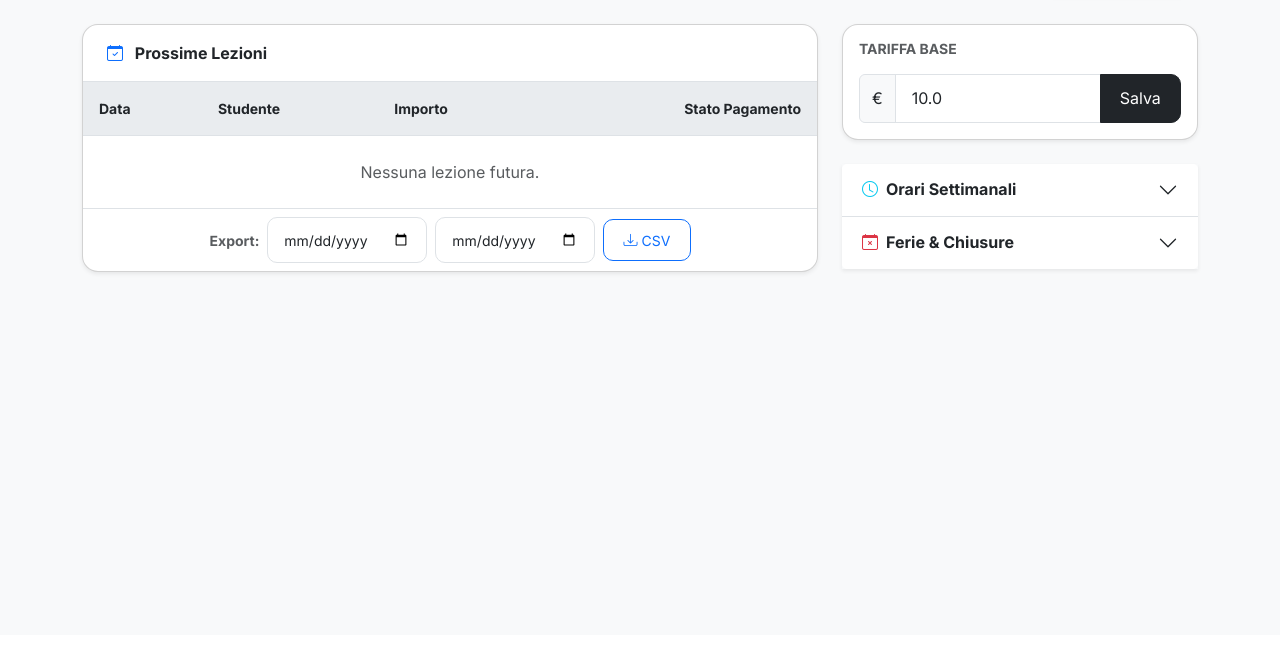
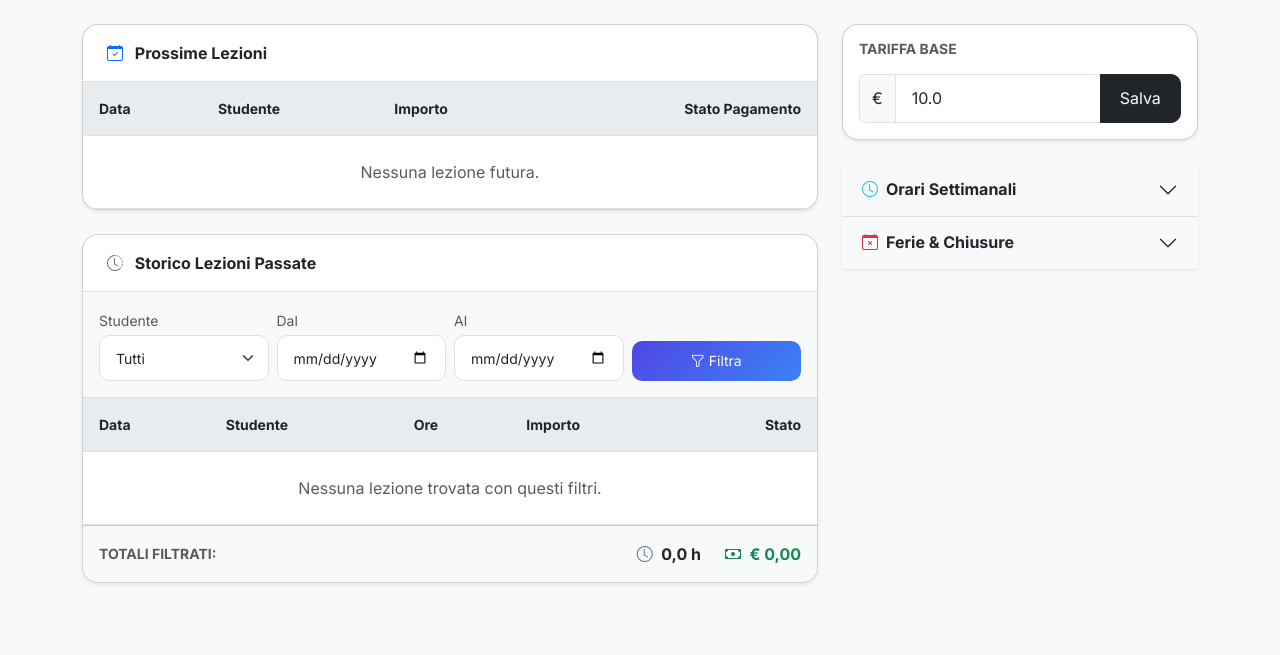
Before and after one commit to frago0312/fg-ripetizioni, a Django app: page /dashboard-docente/ in a window 1280 px wide. Shown: the part 165-820 px from the top of the page. Before the commit the page ends 440 px from the top, so only its background shows below. Run offline with Django 5.2, Linux system fonts and the light colour scheme; the visitor is signed in with stand-in values (Sample User, id 1); data comes from the database, SQL or seed files in the repository; data that the repository does not hold is empty.

Commit message:
aggiunto filtro per date e studente

```diff
--- a/core/views.py
+++ b/core/views.py
@@ -1,6 +1,6 @@
 from django.shortcuts import render, redirect, get_object_or_404
 from django.contrib.auth.decorators import login_required
-from django.db.models import Sum, Count
+from django.db.models import Sum
 from django.contrib import messages
 from django.conf import settings
 from django.http import HttpResponse
@@ -151,11 +151,10 @@ def profilo_view(request):
 
 
 @staff_member_required
-@staff_member_required
 def dashboard_docente(request):
     config_obj = Impostazioni.objects.first()
 
-    # --- (FORMS HANDLING: Tariffa, Ferie, Disponibilita - Keep existing code) ---
+    # --- GESTIONE FORMS ---
     if request.method == 'POST' and 'btn_tariffa' in request.POST:
         form_tariffa = ImpostazioniForm(request.POST, instance=config_obj)
         if form_tariffa.is_valid():
@@ -190,7 +189,7 @@ def dashboard_docente(request):
     else:
         form_disp = DisponibilitaForm()
 
-    # --- DATA LOADING ---
+    # --- CARICAMENTO DATI BASE ---
     oggi = timezone.now()
 
     richieste = Lezione.objects.filter(stato='RICHIESTA') \
@@ -211,26 +210,15 @@ def dashboard_docente(request):
     chiusure_future = GiornoChiusura.objects.filter(data_fine__gte=oggi.date()).order_by('data_inizio')
     disponibilita_list = Disponibilita.objects.all().order_by('giorno')
 
-    # --- FIXED GROUPING LOGIC ---
-    # The .order_by() is crucial here to remove the default model ordering (by date)
-    # causing the duplicates.
+    # --- PAGAMENTI IN SOSPESO RAGGRUPPATI ---
     studenti_debitori_ids = Lezione.objects.filter(
         stato='CONFERMATA', pagata=False
     ).order_by().values_list('studente', flat=True).distinct()
 
     lista_pagamenti = []
-
     for s_id in studenti_debitori_ids:
         studente = User.objects.get(id=s_id)
-
-        # Get specific unpaid lessons for this student
-        lezioni_da_pagare = Lezione.objects.filter(
-            studente=studente,
-            stato='CONFERMATA',
-            pagata=False
-        )
-
-        # Calculate totals
+        lezioni_da_pagare = Lezione.objects.filter(studente=studente, stato='CONFERMATA', pagata=False)
         totale_s = lezioni_da_pagare.aggregate(Sum('prezzo'))['prezzo__sum'] or 0
         conta_s = lezioni_da_pagare.count()
 
@@ -239,6 +227,34 @@ def dashboard_docente(request):
             'numero_lezioni': conta_s,
             'totale': totale_s
         })
+
+    # --- STORICO LEZIONI PASSATE E FILTRI ---
+    # Recupero i parametri dall'URL (se ci sono)
+    filtro_studente = request.GET.get('studente')
+    filtro_dal = request.GET.get('dal')
+    filtro_al = request.GET.get('al')
+
+    # Prendo tutte le lezioni passate confermate
+    passate = Lezione.objects.filter(stato='CONFERMATA', data_inizio__lt=oggi).select_related('studente').order_by(
+        '-data_inizio')
+
+    # Applico i filtri se l'utente li ha selezionati
+    if filtro_studente:
+        passate = passate.filter(studente_id=filtro_studente)
+    if filtro_dal:
+        passate = passate.filter(data_inizio__date__gte=filtro_dal)
+    if filtro_al:
+        passate = passate.filter(data_inizio__date__lte=filtro_al)
+
+    # Calcolo i totali della query filtrata
+    totale_ore_passate = passate.aggregate(Sum('durata_ore'))['durata_ore__sum'] or 0
+    totale_importo_passate = passate.aggregate(Sum('prezzo'))['prezzo__sum'] or 0
+
+    # Lista studenti per il menu a tendina (solo chi ha almeno una lezione passata)
+    studenti_con_lezioni = User.objects.filter(
+        lezioni__stato='CONFERMATA',
+        lezioni__data_inizio__lt=oggi
+    ).distinct().order_by('first_name')
 
     return render(request, 'core/dashboard_docente.html', {
         'richieste': richieste,
@@ -250,7 +266,17 @@ def dashboard_docente(request):
         'disponibilita_list': disponibilita_list,
         'form_tariffa': form_tariffa,
         'lista_pagamenti': lista_pagamenti,
+
+        # Variabili per lo storico
+        'passate': passate,
+        'totale_ore_passate': totale_ore_passate,
+        'totale_importo_passate': totale_importo_passate,
+        'studenti_con_lezioni': studenti_con_lezioni,
+        'filtro_studente': filtro_studente,
+        'filtro_dal': filtro_dal,
+        'filtro_al': filtro_al,
     })
+
 
 @staff_member_required
 def elimina_disponibilita(request, disp_id):
@@ -302,7 +328,6 @@ def gestisci_lezione(request, lezione_id, azione):
         messages.warning(request, "Lezione rifiutata.")
 
     elif azione == 'pagata':
-        # Questo gestisce il pagamento di una SINGOLA lezione (dal calendario)
         lezione.pagata = True
         lezione.save()
         messages.success(request, "Pagamento registrato.")
@@ -311,49 +336,9 @@ def gestisci_lezione(request, lezione_id, azione):
 
 
 @staff_member_required
-def export_lezioni_csv(request):
-    data_dal = request.GET.get('dal')
-    data_al = request.GET.get('al')
-
-    response = HttpResponse(content_type='text/csv')
-    filename = "lezioni_export"
-    if data_dal: filename += f"_dal_{data_dal}"
-    if data_al: filename += f"_al_{data_al}"
-    response['Content-Disposition'] = f'attachment; filename="{filename}.csv"'
-
-    writer = csv.writer(response)
-    writer.writerow(['Data', 'Ora', 'Studente', 'Durata', 'Prezzo', 'Stato', 'Pagata', 'Note'])
-
-    lezioni = Lezione.objects.filter(stato='CONFERMATA')
-
-    if data_dal:
-        lezioni = lezioni.filter(data_inizio__date__gte=data_dal)
-    if data_al:
-        lezioni = lezioni.filter(data_inizio__date__lte=data_al)
-
-    lezioni = lezioni.order_by('-data_inizio')
-
-    for lezione in lezioni:
-        writer.writerow([
-            lezione.data_inizio.strftime("%d/%m/%Y"),
-            lezione.data_inizio.strftime("%H:%M"),
-            f"{lezione.studente.first_name} {lezione.studente.last_name}",
-            str(lezione.durata_ore).replace('.', ','),
-            f"{lezione.prezzo}".replace('.', ','),
-            lezione.get_stato_display(),
-            "SI" if lezione.pagata else "NO",
-            lezione.note or ""
-        ])
-
-    return response
-
-
-# --- NUOVA FUNZIONE PER I PAGAMENTI RAGGRUPPATI ---
-@staff_member_required
 def gestione_pagamenti(request, studente_id, azione):
     studente = get_object_or_404(User, id=studente_id)
 
-    # Recuperiamo tutte le lezioni CONFERMATE ma NON PAGATE di questo studente
     lezioni_da_pagare = Lezione.objects.filter(
         studente=studente,
         stato='CONFERMATA',
@@ -364,7 +349,6 @@ def gestione_pagamenti(request, studente_id, azione):
         messages.warning(request, f"Nessuna lezione da pagare per {studente.first_name}.")
         return redirect('dashboard_docente')
 
-    # Calcolo il totale
     totale = lezioni_da_pagare.aggregate(Sum('prezzo'))['prezzo__sum'] or 0
 
     if azione == 'invia_riepilogo':
@@ -372,7 +356,7 @@ def gestione_pagamenti(request, studente_id, azione):
             invia_email_custom(
                 soggetto=f'Riepilogo Lezioni da Saldare - {studente.first_name}',
                 destinatari=[studente.email],
-                template_name='riepilogo_pagamenti.html',  # Assicurati di creare questo file
+                template_name='riepilogo_pagamenti.html',
                 context={
                     'lezioni': lezioni_da_pagare,
                     'totale': totale,
@@ -384,7 +368,6 @@ def gestione_pagamenti(request, studente_id, azione):
             messages.error(request, "Lo studente non ha un'email salvata.")
 
     elif azione == 'segna_pagato':
-        # Aggiorna tutte le lezioni in una volta sola
         numero_lezioni = lezioni_da_pagare.update(pagata=True)
         messages.success(request,
                          f"Segnate come pagate {numero_lezioni} lezioni per {studente.first_name}. Incasso di € {totale} registrato!")
--- a/ripetizioni/urls.py
+++ b/ripetizioni/urls.py
@@ -19,10 +19,10 @@ urlpatterns = [
 
     # Area Docente
     path('dashboard-docente/', views.dashboard_docente, name='dashboard_docente'),
-    path('export-csv/', views.export_lezioni_csv, name='export_lezioni_csv'),
 
     # Action URLs (Logic only, redirect immediato)
     path('gestisci-lezione/<int:lezione_id>/<str:azione>/', views.gestisci_lezione, name='gestisci_lezione'),
     path('elimina-chiusura/<int:chiusura_id>/', views.elimina_chiusura, name='elimina_chiusura'),
     path('elimina-disponibilita/<int:disp_id>/', views.elimina_disponibilita, name='elimina_disponibilita'),
-    path('gestione-pagamenti/<int:studente_id>/<str:azione>/', views.gestione_pagamenti, name='gestione_pagamenti'),]
+    path('gestione-pagamenti/<int:studente_id>/<str:azione>/', views.gestione_pagamenti, name='gestione_pagamenti'),
+]
--- a/templates/core/dashboard_docente.html
+++ b/templates/core/dashboard_docente.html
@@ -69,11 +69,11 @@
     </div>
     <div class="list-group list-group-flush">
         {% for lezione in richieste %}
-        <div class="list-group-item p-3">
+        <div class="list-group-item p-3 bg-body">
             <div class="row align-items-center">
                 <div class="col-md-4 mb-2 mb-md-0">
                     <h6 class="mb-0 fw-bold text-primary">{{ lezione.studente.first_name }} {{ lezione.studente.last_name }}</h6>
-                    <small class="text-muted">
+                    <small class="text-body-secondary">
                         {% if lezione.studente.profilo.telefono %}
                             <i class="bi bi-whatsapp text-success"></i> {{ lezione.studente.profilo.telefono }}
                         {% endif %}
@@ -82,7 +82,7 @@
                 <div class="col-md-4 mb-2 mb-md-0">
                     <div class="d-flex flex-column">
                         <span class="fw-bold"><i class="bi bi-calendar-event me-1"></i> {{ lezione.data_inizio|date:"l d/m H:i" }}</span>
-                        <small class="text-muted">{{ lezione.durata_ore }}h - {{ lezione.get_luogo_display }}</small>
+                        <small class="text-body-secondary">{{ lezione.durata_ore }}h - {{ lezione.get_luogo_display }}</small>
                         {% if lezione.note %}<small class="fst-italic text-secondary">"{{ lezione.note }}"</small>{% endif %}
                     </div>
                 </div>
@@ -103,7 +103,8 @@
 
 <div class="row g-4">
     <div class="col-lg-8">
-        <div class="card h-100 shadow-sm">
+
+        <div class="card shadow-sm mb-4">
             <div class="card-header bg-transparent fw-bold py-3">
                 <i class="bi bi-calendar-check me-2 text-primary"></i> Prossime Lezioni
             </div>
@@ -125,11 +126,10 @@
                                     <div class="d-flex align-items-center">
                                         <div>
                                             <span class="fw-bold text-primary">{{ lezione.data_inizio|date:"d/m" }}</span>
-                                            <span class="ms-1 text-muted">{{ lezione.data_inizio|date:"H:i" }}</span>
+                                            <span class="ms-1 text-body-secondary">{{ lezione.data_inizio|date:"H:i" }}</span>
                                         </div>
-
                                         <a href="{{ lezione.get_google_calendar_url }}" target="_blank"
-                                           class="btn btn-sm btn-light border ms-2 text-primary"
+                                           class="btn btn-sm btn-outline-secondary border ms-2"
                                            title="Aggiungi al mio calendario">
                                             <i class="bi bi-calendar-plus"></i>
                                         </a>
@@ -144,7 +144,7 @@
                                 <td>€{{ lezione.prezzo|floatformat:2 }}</td>
                                 <td class="text-end pe-3">
                                     {% if lezione.pagata %}
-                                        <span class="badge bg-success-subtle text-success"><i class="bi bi-check-all"></i> Pagata</span>
+                                        <span class="badge bg-success-subtle text-success-emphasis border border-success-subtle"><i class="bi bi-check-all"></i> Pagata</span>
                                     {% else %}
                                         <a href="{% url 'gestisci_lezione' lezione.id 'pagata' %}" class="btn btn-sm btn-outline-secondary py-0" style="font-size: 0.75rem;">
                                             Segna Pagata
@@ -153,21 +153,93 @@
                                 </td>
                             </tr>
                             {% empty %}
-                            <tr><td colspan="4" class="text-center py-4 text-muted">Nessuna lezione futura.</td></tr>
+                            <tr><td colspan="4" class="text-center py-4 text-body-secondary">Nessuna lezione futura.</td></tr>
                             {% endfor %}
                         </tbody>
                     </table>
                 </div>
             </div>
-            <div class="card-footer bg-transparent border-0 text-center">
-                <form action="{% url 'export_lezioni_csv' %}" method="get" class="d-inline-flex gap-2 align-items-center">
-                    <small class="fw-bold text-muted">Export:</small>
-                    <input type="date" name="dal" class="form-control form-control-sm" style="width: auto;">
-                    <input type="date" name="al" class="form-control form-control-sm" style="width: auto;">
-                    <button type="submit" class="btn btn-outline-primary btn-sm"><i class="bi bi-download"></i> CSV</button>
+        </div>
+
+        <div class="card shadow-sm">
+            <div class="card-header bg-transparent fw-bold py-3 d-flex justify-content-between align-items-center flex-wrap">
+                <span><i class="bi bi-clock-history me-2 text-secondary"></i> Storico Lezioni Passate</span>
+            </div>
+
+            <div class="card-body bg-body-tertiary border-bottom p-3">
+                <form method="get" class="row g-2 align-items-end">
+                    <div class="col-md-3">
+                        <label class="form-label small text-body-secondary mb-1">Studente</label>
+                        <select name="studente" class="form-select form-select-sm">
+                            <option value="">Tutti</option>
+                            {% for s in studenti_con_lezioni %}
+                                <option value="{{ s.id }}" {% if filtro_studente == s.id|stringformat:"s" %}selected{% endif %}>
+                                    {{ s.first_name }} {{ s.last_name }}
+                                </option>
+                            {% endfor %}
+                        </select>
+                    </div>
+                    <div class="col-md-3">
+                        <label class="form-label small text-body-secondary mb-1">Dal</label>
+                        <input type="date" name="dal" value="{{ filtro_dal }}" class="form-control form-control-sm">
+                    </div>
+                    <div class="col-md-3">
+                        <label class="form-label small text-body-secondary mb-1">Al</label>
+                        <input type="date" name="al" value="{{ filtro_al }}" class="form-control form-control-sm">
+                    </div>
+                    <div class="col-md-3 d-flex gap-1">
+                        <button type="submit" class="btn btn-primary btn-sm flex-grow-1"><i class="bi bi-funnel"></i> Filtra</button>
+                        {% if filtro_studente or filtro_dal or filtro_al %}
+                            <a href="{% url 'dashboard_docente' %}" class="btn btn-outline-secondary btn-sm" title="Rimuovi Filtri"><i class="bi bi-x-circle"></i></a>
+                        {% endif %}
+                    </div>
                 </form>
             </div>
+
+            <div class="card-body p-0">
+                <div class="table-responsive" style="max-height: 400px; overflow-y: auto;">
+                    <table class="table table-hover align-middle mb-0">
+                        <thead class="bg-body-secondary text-body-secondary small" style="position: sticky; top: 0; z-index: 1;">
+                            <tr>
+                                <th class="ps-3">Data</th>
+                                <th>Studente</th>
+                                <th>Ore</th>
+                                <th>Importo</th>
+                                <th class="text-end pe-3">Stato</th>
+                            </tr>
+                        </thead>
+                        <tbody>
+                            {% for lezione in passate %}
+                            <tr>
+                                <td class="ps-3 fw-bold text-body-secondary">{{ lezione.data_inizio|date:"d/m/Y" }}</td>
+                                <td>{{ lezione.studente.first_name }} {{ lezione.studente.last_name }}</td>
+                                <td>{{ lezione.durata_ore }} h</td>
+                                <td>€{{ lezione.prezzo|floatformat:2 }}</td>
+                                <td class="text-end pe-3">
+                                    {% if lezione.pagata %}
+                                        <span class="text-success small"><i class="bi bi-check-circle-fill"></i> Pagata</span>
+                                    {% else %}
+                                        <span class="text-danger small"><i class="bi bi-exclamation-circle-fill"></i> Da Saldare</span>
+                                    {% endif %}
+                                </td>
+                            </tr>
+                            {% empty %}
+                            <tr><td colspan="5" class="text-center py-4 text-body-secondary">Nessuna lezione trovata con questi filtri.</td></tr>
+                            {% endfor %}
+                        </tbody>
+                    </table>
+                </div>
+            </div>
+
+            <div class="card-footer bg-body-tertiary d-flex justify-content-between align-items-center py-3">
+                <span class="text-body-secondary small text-uppercase fw-bold">Totali Filtrati:</span>
+                <div class="d-flex gap-4">
+                    <span class="fs-6"><i class="bi bi-clock me-1 text-secondary"></i> <strong>{{ totale_ore_passate|floatformat:1 }} h</strong></span>
+                    <span class="fs-6"><i class="bi bi-cash me-1 text-success"></i> <strong class="text-success">€ {{ totale_importo_passate|floatformat:2 }}</strong></span>
+                </div>
+            </div>
         </div>
+
     </div>
 
     <div class="col-lg-4">
@@ -190,7 +262,7 @@
 
             <div class="accordion-item border-0">
                 <h2 class="accordion-header">
-                    <button class="accordion-button collapsed fw-bold" type="button" data-bs-toggle="collapse" data-bs-target="#collapseOrari">
+                    <button class="accordion-button collapsed fw-bold bg-body-tertiary" type="button" data-bs-toggle="collapse" data-bs-target="#collapseOrari">
                         <i class="bi bi-clock me-2 text-info"></i> Orari Settimanali
                     </button>
                 </h2>
@@ -220,7 +292,7 @@
 
             <div class="accordion-item border-0 border-top">
                 <h2 class="accordion-header">
-                    <button class="accordion-button collapsed fw-bold" type="button" data-bs-toggle="collapse" data-bs-target="#collapseFerie">
+                    <button class="accordion-button collapsed fw-bold bg-body-tertiary" type="button" data-bs-toggle="collapse" data-bs-target="#collapseFerie">
                         <i class="bi bi-calendar-x me-2 text-danger"></i> Ferie & Chiusure
                     </button>
                 </h2>
```
